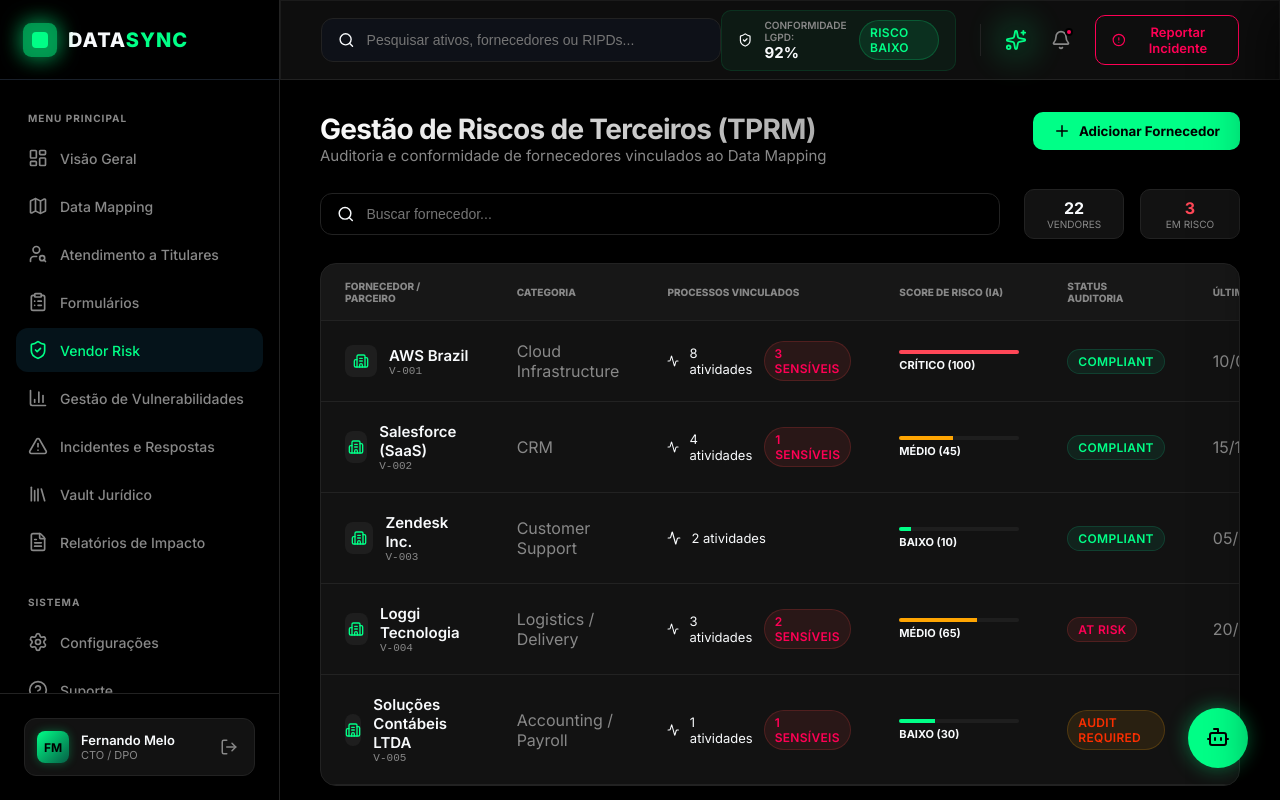
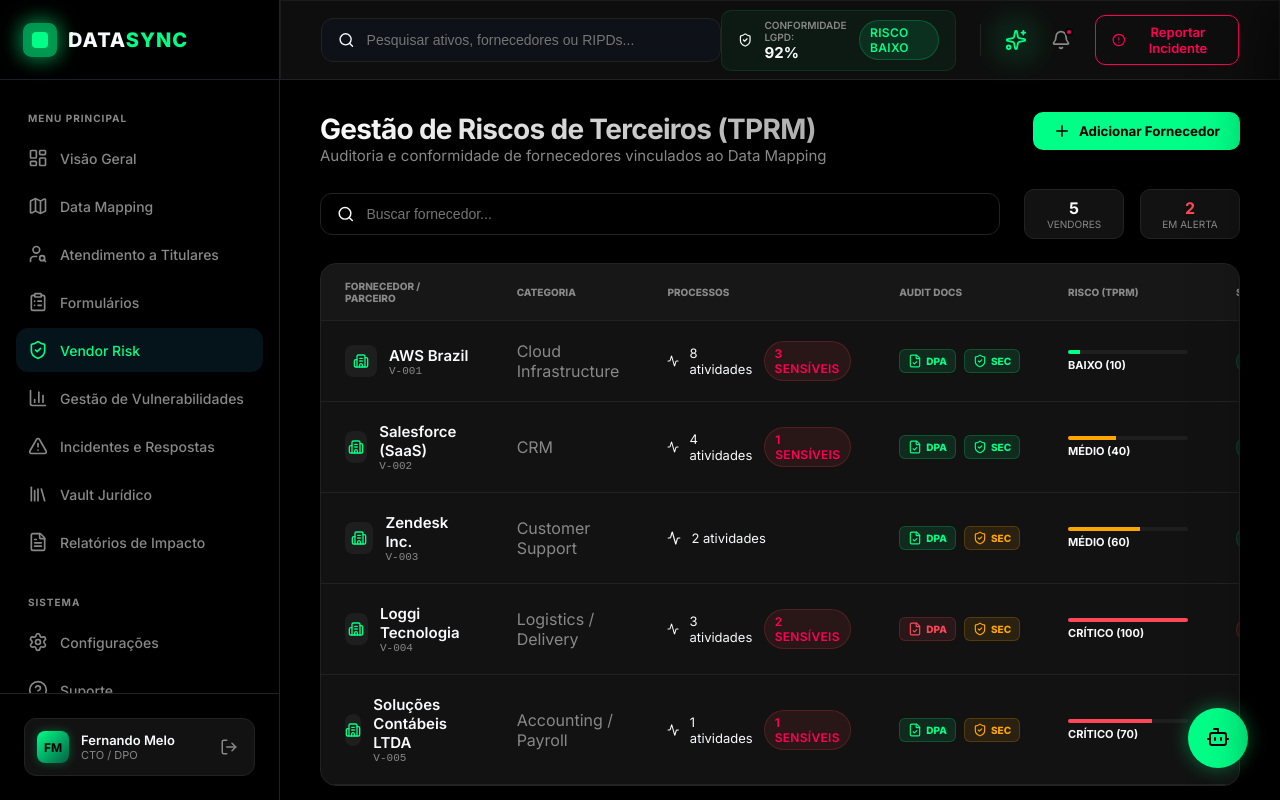
Before and after one commit to mantolatv-cmyk/datasync-portaldocliente, a Next.js app: page / in a window 1280 px wide. Both pictures are taken after a click on the button "Vendor Risk". Built offline with nearby package versions, Linux system fonts and the light colour scheme.

Commit message:
feat: enhance Vendor Risk with audit docs, quick toggles, and DPO hub

```diff
--- a/components/dashboard/VendorModule.tsx
+++ b/components/dashboard/VendorModule.tsx
@@ -24,6 +24,10 @@
   sensitiveActivities: number;
   lastAudit: string;
   status: 'Compliant' | 'At Risk' | 'Audit Required';
+  hasDPA: boolean;
+  hasISO: boolean;
+  hasSOC2: boolean;
+  contactEmail: string;
 }
 
 interface VendorModuleProps {
@@ -35,28 +39,46 @@
   const [selectedVendor, setSelectedVendor] = useState<Vendor | null>(null);
   const [searchTerm, setSearchTerm] = useState('');
 
-  const vendors: Vendor[] = [
-    { id: 'V-001', name: 'AWS Brazil', category: 'Cloud Infrastructure', mappedActivities: 8, sensitiveActivities: 3, lastAudit: '10/01/2024', status: 'Compliant' },
-    { id: 'V-002', name: 'Salesforce (SaaS)', category: 'CRM', mappedActivities: 4, sensitiveActivities: 1, lastAudit: '15/12/2023', status: 'Compliant' },
-    { id: 'V-003', name: 'Zendesk Inc.', category: 'Customer Support', mappedActivities: 2, sensitiveActivities: 0, lastAudit: '05/02/2024', status: 'Compliant' },
-    { id: 'V-004', name: 'Loggi Tecnologia', category: 'Logistics / Delivery', mappedActivities: 3, sensitiveActivities: 2, lastAudit: '20/03/2024', status: 'At Risk' },
-    { id: 'V-005', name: 'Soluções Contábeis LTDA', category: 'Accounting / Payroll', mappedActivities: 1, sensitiveActivities: 1, lastAudit: '02/11/2023', status: 'Audit Required' },
-  ];
+  const [vendors, setVendors] = useState<Vendor[]>([
+    { id: 'V-001', name: 'AWS Brazil', category: 'Cloud Infrastructure', mappedActivities: 8, sensitiveActivities: 3, lastAudit: '10/01/2024', status: 'Compliant', hasDPA: true, hasISO: true, hasSOC2: true, contactEmail: 'compliance@amazon.com' },
+    { id: 'V-002', name: 'Salesforce (SaaS)', category: 'CRM', mappedActivities: 4, sensitiveActivities: 1, lastAudit: '15/12/2023', status: 'Compliant', hasDPA: true, hasISO: true, hasSOC2: false, contactEmail: 'privacy@salesforce.com' },
+    { id: 'V-003', name: 'Zendesk Inc.', category: 'Customer Support', mappedActivities: 2, sensitiveActivities: 0, lastAudit: '05/02/2024', status: 'Compliant', hasDPA: true, hasISO: false, hasSOC2: false, contactEmail: 'dpo@zendesk.com' },
+    { id: 'V-004', name: 'Loggi Tecnologia', category: 'Logistics / Delivery', mappedActivities: 3, sensitiveActivities: 2, lastAudit: '20/03/2024', status: 'At Risk', hasDPA: false, hasISO: false, hasSOC2: false, contactEmail: 'privacidade@loggi.com.br' },
+    { id: 'V-005', name: 'Soluções Contábeis LTDA', category: 'Accounting / Payroll', mappedActivities: 1, sensitiveActivities: 1, lastAudit: '02/11/2023', status: 'Audit Required', hasDPA: true, hasISO: false, hasSOC2: false, contactEmail: 'contato@contabil.com.br' },
+  ]);
+
+  const toggleStatus = (id: string) => {
+    setVendors(prev => prev.map(v => {
+      if (v.id === id) {
+        const statuses: Vendor['status'][] = ['Compliant', 'At Risk', 'Audit Required'];
+        const nextIdx = (statuses.indexOf(v.status) + 1) % statuses.length;
+        return { ...v, status: statuses[nextIdx] };
+      }
+      return v;
+    }));
+  };
+
+  const calculateRiskScore = (vendor: Vendor) => {
+    let score = 0;
+    // Missing DPA is high risk (40 points)
+    if (!vendor.hasDPA) score += 40;
+    // Missing security certifications (30 points each)
+    if (!vendor.hasISO) score += 30;
+    if (!vendor.hasSOC2) score += 30;
+
+    // Impact weight based on sensitivity
+    if (vendor.sensitiveActivities > 0) score += 10;
+
+    return Math.min(score, 100);
+  };
 
   const filteredVendors = vendors.filter(v =>
     v.name.toLowerCase().includes(searchTerm.toLowerCase())
   );
 
-  const calculateRiskScore = (vendor: Vendor) => {
-    // Logic: More sensitive activities = higher risk score
-    // Compliant status reduces visual risk weight
-    const score = (vendor.sensitiveActivities * 25) + (vendor.mappedActivities * 5);
-    return Math.min(score, 100);
-  };
-
   const getRiskLevel = (score: number) => {
-    if (score > 70) return { label: 'Crítico', color: 'crimson' };
-    if (score > 40) return { label: 'Médio', color: 'amber' };
+    if (score >= 70) return { label: 'Crítico', color: 'crimson' };
+    if (score >= 30) return { label: 'Médio', color: 'amber' };
     return { label: 'Baixo', color: 'emerald' };
   };
 
@@ -84,12 +106,12 @@
         </div>
         <div className="summary-stats">
           <div className="stat-card">
-            <span className="val">22</span>
+            <span className="val">{vendors.length}</span>
             <span className="lab">Vendores</span>
           </div>
           <div className="stat-card">
-            <span className="val text-error">3</span>
-            <span className="lab">Em Risco</span>
+            <span className="val text-error">{vendors.filter(v => v.status !== 'Compliant').length}</span>
+            <span className="lab">Em Alerta</span>
           </div>
         </div>
       </div>
@@ -100,10 +122,10 @@
             <tr>
               <th>FORNECEDOR / PARCEIRO</th>
               <th>CATEGORIA</th>
-              <th>PROCESSOS VINCULADOS</th>
-              <th>SCORE DE RISCO (IA)</th>
-              <th>STATUS AUDITORIA</th>
-              <th>ÚLTIMA REV.</th>
+              <th>PROCESSOS</th>
+              <th>AUDIT DOCS</th>
+              <th>RISCO (TPRM)</th>
+              <th>STATUS</th>
               <th></th>
             </tr>
           </thead>
@@ -139,6 +161,18 @@
                     </div>
                   </td>
                   <td>
+                    <div className="audit-docs-cell">
+                      <div className={`doc-tag ${vendor.hasDPA ? 'check' : 'missing'}`} title={vendor.hasDPA ? 'DPA Assinado' : 'DPA Pendente'}>
+                        <FileCheck size={14} />
+                        <span>DPA</span>
+                      </div>
+                      <div className={`doc-tag ${vendor.hasISO || vendor.hasSOC2 ? 'check' : 'warn'}`} title="Certificações de Segurança">
+                        <ShieldCheck size={14} />
+                        <span>SEC</span>
+                      </div>
+                    </div>
+                  </td>
+                  <td>
                     <div className="risk-indicator">
                       <div className="progress-bar">
                         <div className={`progress-fill bg-${risk.color}`} style={{ width: `${score}%` }}></div>
@@ -147,11 +181,12 @@
                     </div>
                   </td>
                   <td>
-                    <Badge variant={vendor.status === 'Compliant' ? 'emerald' : vendor.status === 'At Risk' ? 'crimson' : 'amber'}>
-                      {vendor.status}
-                    </Badge>
+                    <div className="status-toggle-wrapper" onClick={(e) => { e.stopPropagation(); toggleStatus(vendor.id); }}>
+                      <Badge variant={vendor.status === 'Compliant' ? 'emerald' : vendor.status === 'At Risk' ? 'crimson' : 'amber'}>
+                        {vendor.status}
+                      </Badge>
+                    </div>
                   </td>
-                  <td className="text-secondary">{vendor.lastAudit}</td>
                   <td>
                     <button className="view-btn">
                       <ArrowRight size={18} />
@@ -183,21 +218,27 @@
             <div className="audit-sections">
               <div className="audit-section">
                 <h5 className="section-title">CHECKLIST DE CONFORMIDADE</h5>
-                <div className="checklist-item done">
+                <div className={`checklist-item ${selectedVendor.hasDPA ? 'done' : 'warn'}`}>
                   <FileCheck size={16} />
-                  <span>Políticas de Privacidade Atualizadas</span>
+                  <span>DPA (Data Processing Agreement) {selectedVendor.hasDPA ? 'Assinado' : 'Pendente'}</span>
                 </div>
-                <div className="checklist-item done">
-                  <FileCheck size={16} />
-                  <span>DPA (Data Processing Agreement) Assinado</span>
+                <div className={`checklist-item ${selectedVendor.hasISO ? 'done' : 'warn'}`}>
+                  <ShieldCheck size={16} />
+                  <span>Certificação ISO 27001 {selectedVendor.hasISO ? 'Válida' : 'Pendente/Expirada'}</span>
                 </div>
-                <div className="checklist-item pending">
-                  <AlertCircle size={16} />
-                  <span>Certificação ISO 27001 / SOC2</span>
+                <div className={`checklist-item ${selectedVendor.hasSOC2 ? 'done' : 'pending'}`}>
+                  <ShieldCheck size={16} />
+                  <span>Relatórios SOC2 Type II {selectedVendor.hasSOC2 ? 'Recebidos' : 'Em Solicitação'}</span>
                 </div>
-                <div className="checklist-item warn">
-                  <AlertCircle size={16} />
-                  <span>Mapeamento de Sub-operadores</span>
+              </div>
+
+              <div className="audit-section">
+                <div className="contact-card glass">
+                  <span className="contact-label">CONTATO DE PRIVACIDADE / DPO</span>
+                  <span className="contact-email">{selectedVendor.contactEmail}</span>
+                  <a href={`mailto:${selectedVendor.contactEmail}`} className="contact-btn">
+                    Contatar Equipe de Privacidade
+                  </a>
                 </div>
               </div>
 
@@ -229,6 +270,61 @@
       </SideSheet>
 
       <style jsx>{`
+        .audit-docs-cell {
+          display: flex;
+          gap: 8px;
+        }
+
+        .doc-tag {
+          display: flex;
+          align-items: center;
+          gap: 4px;
+          padding: 4px 8px;
+          border-radius: 6px;
+          font-size: 0.625rem;
+          font-weight: 800;
+          text-transform: uppercase;
+        }
+
+        .doc-tag.check { background: rgba(0, 255, 135, 0.1); color: var(--accent); border: 1px solid rgba(0, 255, 135, 0.2); }
+        .doc-tag.missing { background: rgba(255, 71, 87, 0.1); color: #FF4757; border: 1px solid rgba(255, 71, 87, 0.2); }
+        .doc-tag.warn { background: rgba(255, 165, 2, 0.1); color: #FFA502; border: 1px solid rgba(255, 165, 2, 0.2); }
+
+        .status-toggle-wrapper {
+          cursor: pointer;
+          transition: transform 0.1s;
+        }
+
+        .status-toggle-wrapper:active { transform: scale(0.95); }
+
+        .contact-card {
+          padding: 20px;
+          border-radius: 12px;
+          display: flex;
+          flex-direction: column;
+          gap: 12px;
+          border: 1px solid var(--border);
+        }
+
+        .contact-label { font-size: 0.625rem; font-weight: 800; color: var(--secondary); }
+        .contact-email { font-size: 0.9375rem; font-weight: 700; color: #FFF; }
+
+        .contact-btn {
+          display: block;
+          text-align: center;
+          padding: 10px;
+          background: rgba(255, 255, 255, 0.05);
+          border: 1px solid var(--border);
+          border-radius: 8px;
+          color: var(--foreground);
+          font-size: 0.8125rem;
+          font-weight: 600;
+          text-decoration: none;
+          transition: all 0.2s;
+        }
+
+        .contact-btn:hover { background: var(--accent); color: #000; border-color: var(--accent); }
+
         .module-container {
           padding: 32px 40px;
           display: flex;
```
